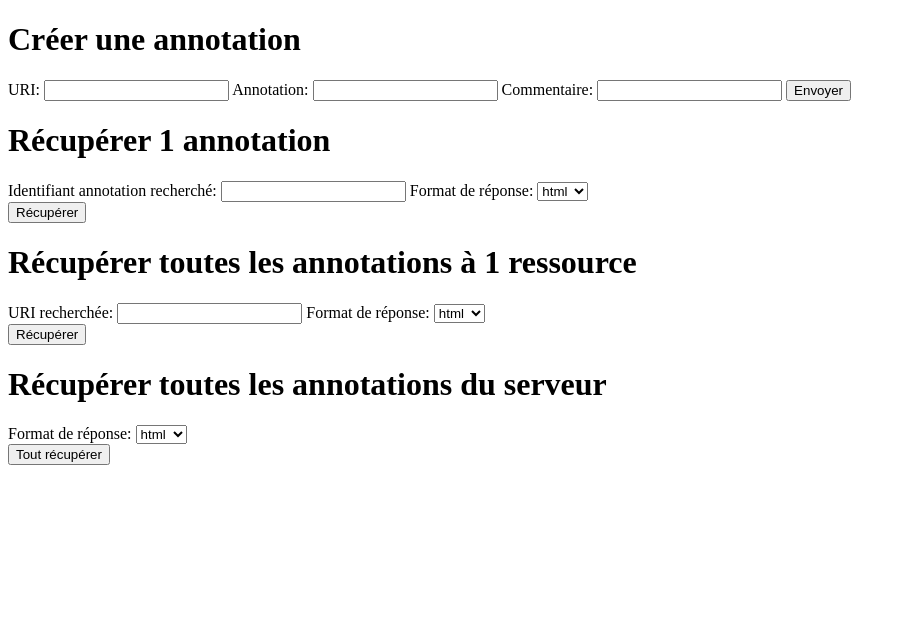
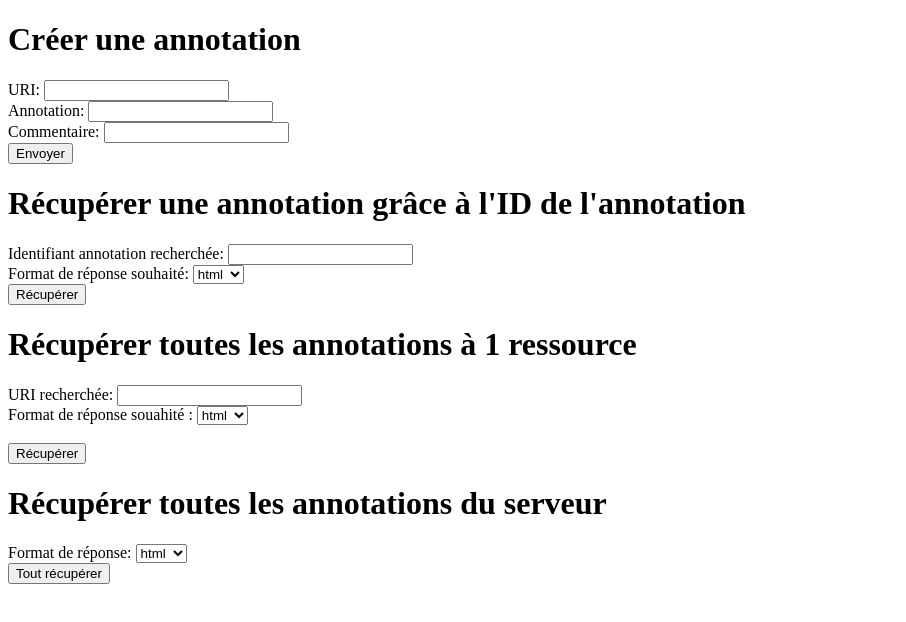
Before and after one commit to Augustin0412/donnees_co, a website: page html/client.html in a window 1280 px wide. Shown: the whole page, without its empty margins (0-906 px from the left). Drawn offline with Linux system fonts and the light colour scheme.

Commit message:
modif html

```diff
--- a/html/client.html
+++ b/html/client.html
@@ -37,13 +37,13 @@
 		<form id="monFormulaire">
 
 			<label for="uri">URI:</label>
-            <input type="text" id="uri" name="uri">
+            <input type="text" id="uri" name="uri"><br>
 
             <label for="note">Annotation:</label>
-            <input type="number" id="note" name="note">
+            <input type="number" id="note" name="note"><br>
 
             <label for="com">Commentaire:</label>
-            <input type="text" id="com" name="com">
+            <input type="text" id="com" name="com"><br>
 
             <button type="submit" onclick="envoi()">Envoyer</button>
         </form>
@@ -51,30 +51,30 @@
 
 
 
-		<h1>Récupérer 1 annotation</h1>
-		<form action="/annotation" method="GET">
-			<label for="IdAnnot">Identifiant annotation recherché:</label>
-			<input type="number" id="IdAnnot" name="IdAnnot">
-			<label for="FormatIdAnnot">Format de réponse:</label>
+		<h1>Récupérer une annotation grâce à l'ID de l'annotation</h1>
+		<form action="/annotation" method="GET"> <!-- envoie une requete get avec la route /annotation-->
+			<label for="IdAnnot">Identifiant annotation recherchée:</label>
+			<input type="number" id="IdAnnot" name="IdAnnot"><br>
+			<label for="FormatIdAnnot">Format de réponse souhaité:</label>
 				<select name="FormatIdAnnot" id="FormatIdAnnot">
 					<option value="html">html</option>
 					<option value="Json">Json</option>
-				</select>
-				<br>
+				</select><br>
+
 			<input type="submit" value="Récupérer">
 		</form>
 		<p id="IdAnnot"></p>
 
 
 		<h1>Récupérer toutes les annotations à 1 ressource</h1>
-		<form action="/URI" method="get">
+		<form action="/URI" method="get">  <!-- envoie une requete get avec la route /URI-->
 			<label for="recupUri">URI recherchée:</label>
-			<input type="text" id="recupUri" name="recupUri">
-			<label for="FormatIdAnnot">Format de réponse:</label>
+			<input type="text" id="recupUri" name="recupUri"><br>
+			<label for="FormatIdAnnot">Format de réponse souahité :</label>
 				<select name="FormatIdAnnot" id="FormatIdAnnot">
 					<option value="html">html</option>
 					<option value="Json">Json</option>
-				</select>
+				</select><br>
 				<br>
 			<input type="submit" value="Récupérer">
 		</form>
@@ -86,8 +86,7 @@
 				<select name="FormatIdAnnot" id="FormatIdAnnot">
 					<option value="html">html</option>
 					<option value="Json">Json</option>
-				</select>
-				<br>
+				</select><br>
 			<input type="submit" value="Tout récupérer">
 		</form>
 
```
